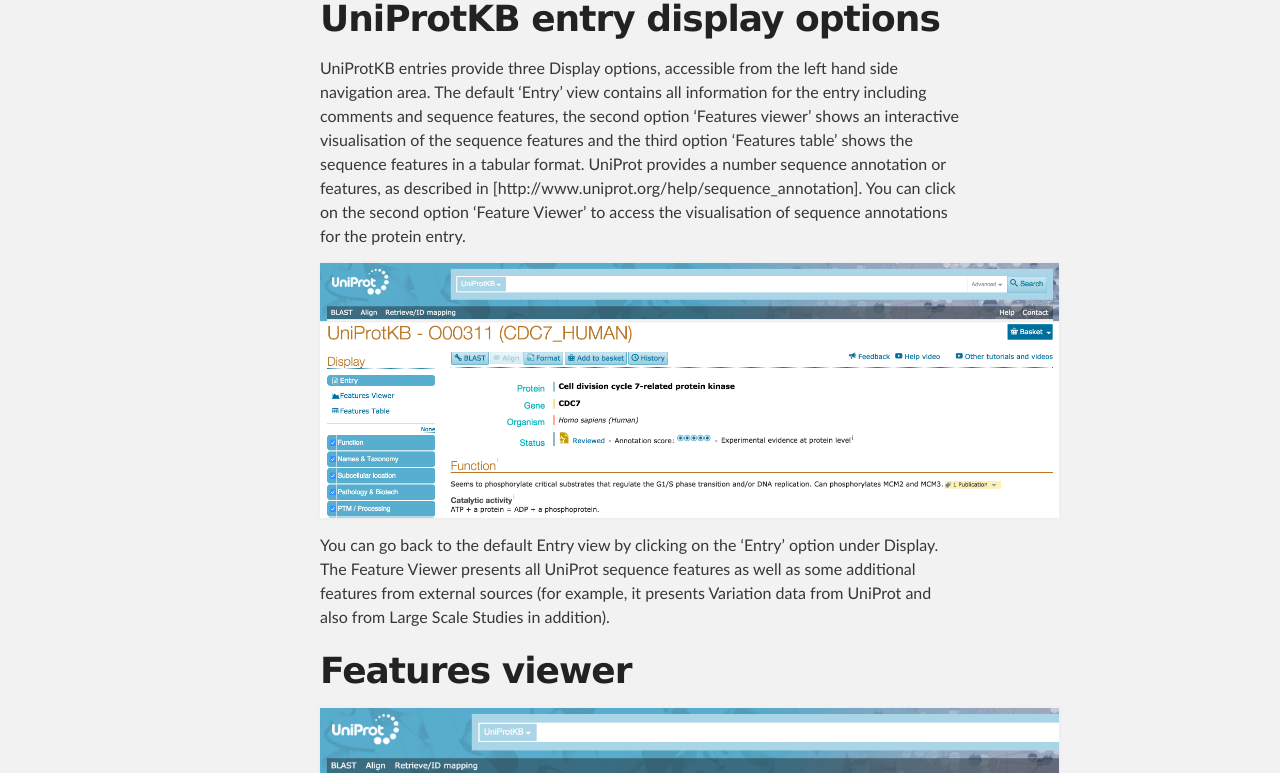
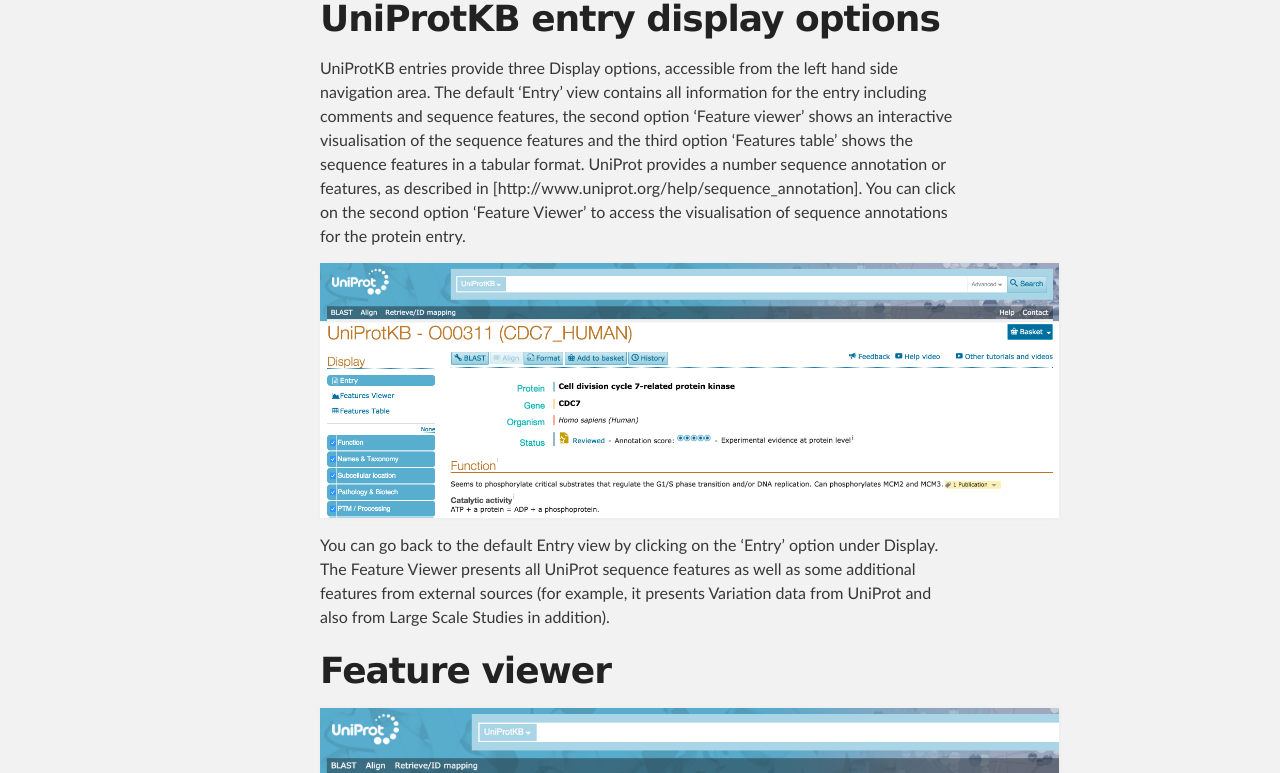
Before and after one commit to ebi-uniprot/ProtVista, a Jekyll site: the page built from userGuide.md, in a window 1280 px wide and 1400 px high. Shown: the part 268-1041 px from the top of the window. Built offline with Jekyll 4.4.1, drawn with Linux system fonts in a browser that asks for light colours; some of the changed text lies outside the part shown.

Commit message:
Remove s from FeatureS viewer.

```diff
--- a/_config.yml
+++ b/_config.yml
@@ -6,7 +6,7 @@
 # 'jekyll serve'. If you change this file, please restart the server process.
 
 # Site settings
-title: BioJS UniProt Protein Features Viewer
+title: BioJS UniProt Protein Feature Viewer
 email: ljgarcia|xwatkins@ebi.ac.uk
 description: A BioJS viewer for protein sequence features
 encoding: utf-8
--- a/index.html
+++ b/index.html
@@ -8,5 +8,5 @@ title: UniProt Protein Feature Viewer, a BioJS component
     sequences. The result is a powerful visualization tool that can be easily integrated into web applications.
   </p>
 
-  <img src="./images/ftViewer.png" alt="Features Viewer"/>
+  <img src="./images/ftViewer.png" alt="Feature Viewer"/>
 </div>
--- a/index2.html
+++ b/index2.html
@@ -74,7 +74,7 @@
         <h2>
             <a id="events" class="anchor" href="#events" aria-hidden="true"><span class="octicon octicon-link"></span></a>Events</h2>
 
-        <p>The Protein Features viewer triggers five events. In order to listen to those events, you need to get the dispacher.</p>
+        <p>The Protein Feature viewer triggers five events. In order to listen to those events, you need to get the dispacher.</p>
 
         <div class="highlight highlight-source-js"><pre><span class="pl-smi">instance</span>.<span class="pl-en">getDispatcher</span>().<span class="pl-en">on</span>(<span class="pl-s"><span class="pl-pds">"</span>ready<span class="pl-pds">"</span></span>, <span class="pl-k">function</span>() {
     <span class="pl-en">console</span>.<span class="pl-c1">log</span>(<span class="pl-s"><span class="pl-pds">'</span>ready<span class="pl-pds">'</span></span>);
--- a/userGuide.md
+++ b/userGuide.md
@@ -5,19 +5,19 @@ title: User Guide
 
 # UniProtKB entry display options
 
-UniProtKB entries provide three Display options, accessible from the left hand side navigation area. The default 'Entry' view contains all information for the entry including comments and sequence features, the second option 'Features viewer' shows an interactive visualisation of the sequence features and the third option 'Features table' shows the sequence features in a tabular format. UniProt provides a number sequence annotation or features, as described in [http://www.uniprot.org/help/sequence_annotation]. You can click on the second option 'Feature Viewer' to access the visualisation of sequence annotations for the protein entry.
+UniProtKB entries provide three Display options, accessible from the left hand side navigation area. The default 'Entry' view contains all information for the entry including comments and sequence features, the second option 'Feature viewer' shows an interactive visualisation of the sequence features and the third option 'Features table' shows the sequence features in a tabular format. UniProt provides a number sequence annotation or features, as described in [http://www.uniprot.org/help/sequence_annotation]. You can click on the second option 'Feature Viewer' to access the visualisation of sequence annotations for the protein entry.
 
 ![Entry page](./images/entryPage.png)
 
 You can go back to the default Entry view by clicking on the 'Entry' option under Display. The Feature Viewer presents all UniProt sequence features as well as some additional features from external sources (for example, it presents Variation data from UniProt and also from Large Scale Studies in addition).
 
-# Features viewer
+# Feature viewer
 
 ![Feature viewer](./images/ftViewerUP.png)
 
 ## Feature tracks
 
-The Features viewer presents sequence feature tracks under a ruler that represents sequence length for this protein. The track names are listed on the left hand side and the sequence features are shown in the horizontal track under the ruler.
+The Feature viewer presents sequence feature tracks under a ruler that represents sequence length for this protein. The track names are listed on the left hand side and the sequence features are shown in the horizontal track under the ruler.
 
 You can expand a feature track to view to view all the sub-category titles by clicking on the blue area with the track name. In the example below, 'Domains & Sites' expands into 'Domain', 'Binding site', Active site' and 'Nucleotide binding site.
 
```
Also changed, not shown: params.json (+1 -1 lines).
